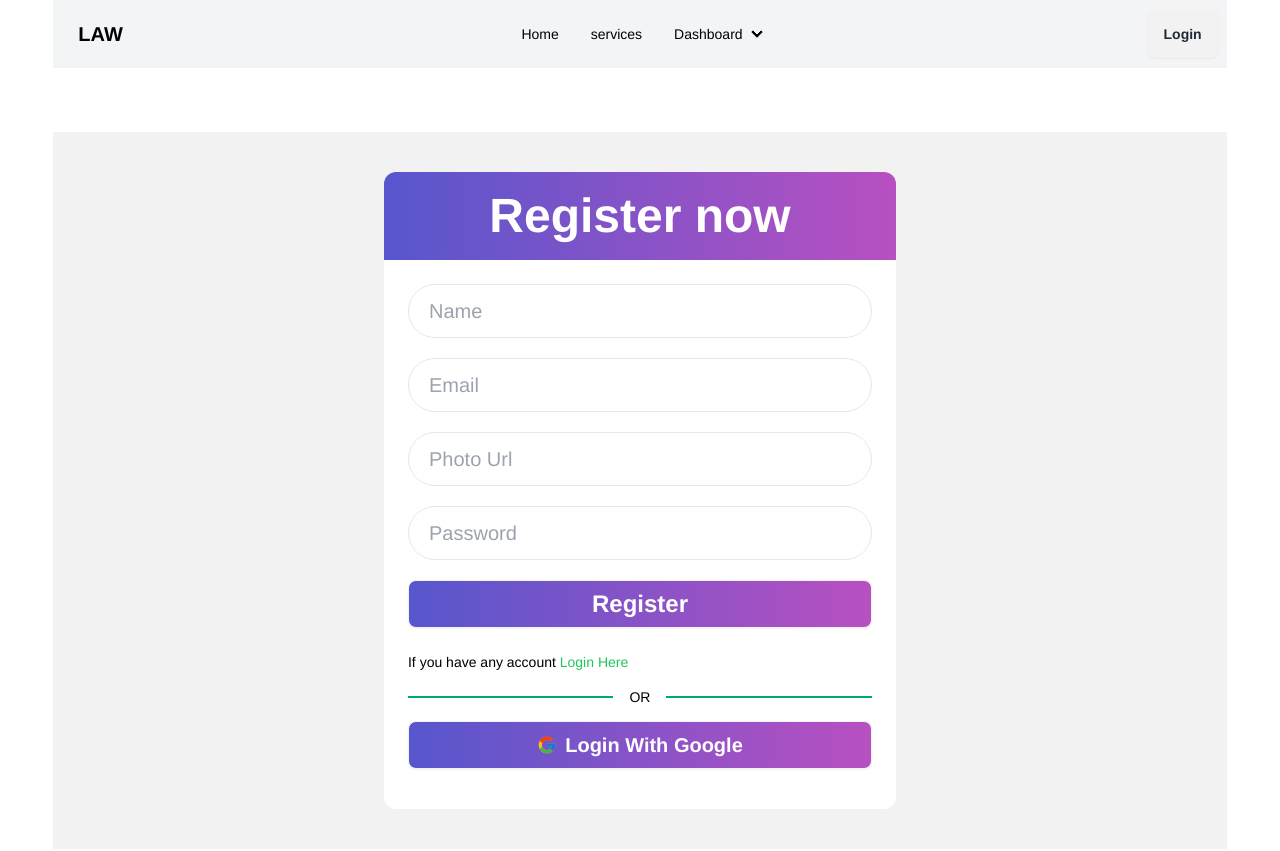
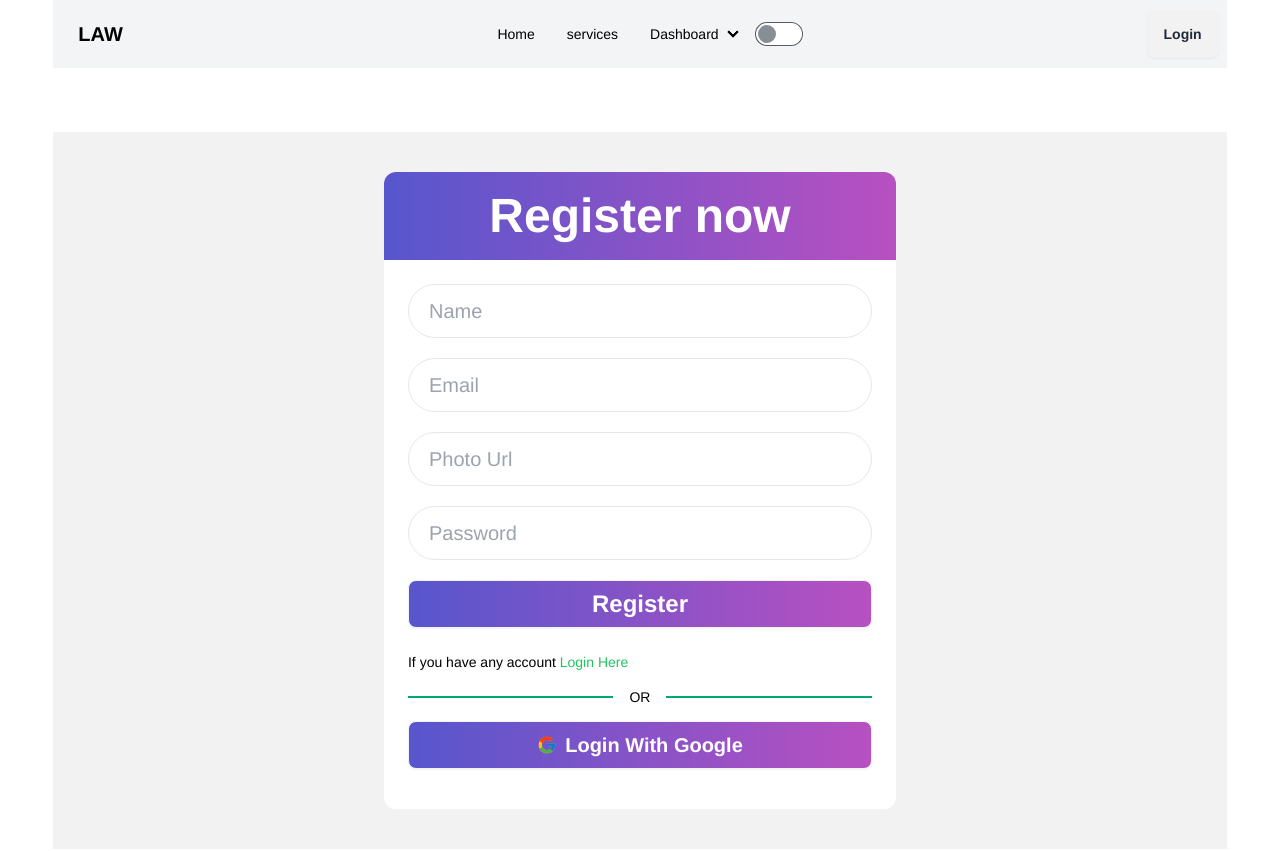
Before and after one commit to showrov4g/Law-Firm-client, a React (Vite) app: page /register in a window 1280 px wide. Shown: the top 851 px of the page. Built offline with nearby package versions, Linux system fonts and the light colour scheme; no server answers.

Commit message:
some issue fixed

```diff
--- a/src/Compontents/NavBar.jsx
+++ b/src/Compontents/NavBar.jsx
@@ -1,9 +1,24 @@
-import React, { useContext } from "react";
+import React, { useContext, useEffect, useState } from "react";
 import { Link, NavLink } from "react-router-dom";
 import { AuthContext } from "../Context/AuthProvider";
 
 const NavBar = () => {
   const { user, logOut } = useContext(AuthContext);
+  const [theme, setTheme] = useState(
+    localStorage.getItem("theme") ? localStorage.getItem("theme") : "light"
+  );
+  useEffect(()=>{
+    localStorage.setItem("theme", theme)
+    const localTheme = localStorage.getItem("theme");
+    document.querySelector("html").setAttribute("data-theme", localTheme)
+   },[theme])
+  const themeController = (e) => {
+    if(e.target.checked){
+      setTheme("dark")
+    }else(
+      setTheme("light")
+    )
+  };
   const links = (
     <>
        <li><NavLink to={"/"}>Home</NavLink></li>
@@ -53,6 +68,13 @@ const NavBar = () => {
       <div className="navbar-center hidden lg:flex">
         <ul className="menu menu-horizontal px-1">{links}</ul>
       </div>
+      <input
+        onChange={themeController}
+        type="checkbox"
+        checked={theme === "light" ? false : true}
+        value="synthwave"
+        className="toggle theme-controller"
+      />
       <div className="navbar-end">
         {user && user?.email ? (
           <div className="dropdown dropdown-end">
```
